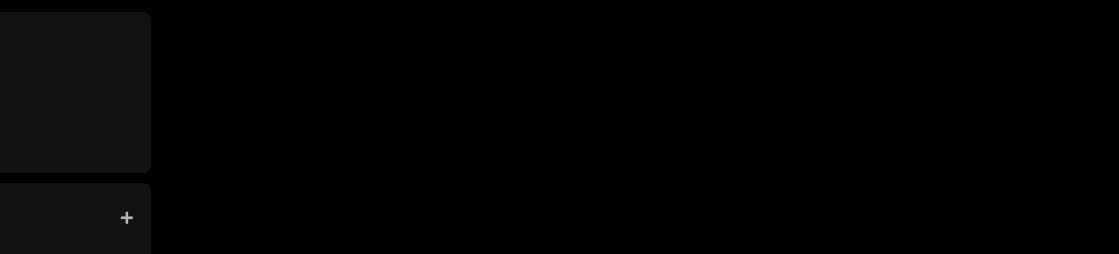
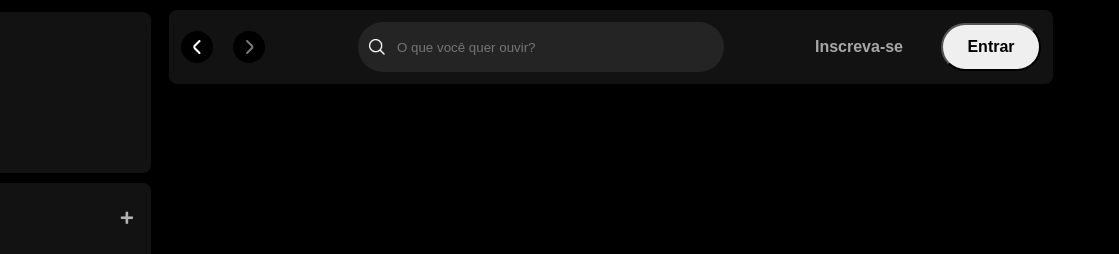
Before and after one commit to VitoriaPereiraKlapowsko/pagina-spotify, a plain HTML site: page index.html in a window 1280 px wide. Shown: the top 254 px of the page, 161-1280 px from the left. Drawn offline with Linux system fonts and the light colour scheme.

Commit message:
Fazendo a barra de pesquisa, botões de se inscrever, entrar e também flechas para navegar entre as páginas

```diff
--- a/index.html
+++ b/index.html
@@ -5,9 +5,12 @@
     <meta charset="UTF-8">
     <meta name="viewport" content="width=device-width, initial-scale=1.0">
     <title>Página Spotify</title>
+
     <link rel="stylesheet" href="./src/styles/reset.css">
     <link rel="stylesheet" href="./src/styles/vars.css">
     <link rel="stylesheet" href="./src/styles/sidebar-footer.css">
+    <link rel="stylesheet" href="./src/styles/main-content.css">
+
     <link rel="stylesheet" href="https://cdnjs.cloudflare.com/ajax/libs/font-awesome/6.5.1/css/all.min.css" />
     <link rel="stylesheet" href="https:/use.fontawesome.com/releases/v5.15.4/css/solid.css" />
     <link rel="stylesheet" href="https://use.fontawesome.com/releases/v5.15.4/css/fontawesome.css" />
@@ -64,6 +67,28 @@
             </div>
         </div>
     </div>
+    <main>
+        <div class="main-container">
+            <nav class="header__navigation">
+                <div class="navigation">
+                    <button class="arrow-left">
+                        <img src="./src/assets/icons/small-left.png" alt="Seta esquerda">
+                    </button>
+                    <button class="arrow-right">
+                        <img src="./src/assets/icons/small-right.png" alt="Seta direita">
+                    </button>
+                </div>
+                <div class="header__search">
+                    <img src="./src/assets/icons/search.png" alt="">
+                    <input id="search-input" type="text" maxlength="800" placeholder="O que você quer ouvir?" />
+                </div>
+                <div class="header__login">
+                    <button class="subscribe">Inscreva-se</button>
+                    <button class="login">Entrar</button>
+                </div>
+            </nav>
+        </div>
+    </main>
     <footer class="disclaimer-premium">
         <div class="text">
             <p class="disclaimer-premium__title">Testar o Premium de graça</p>
--- /dev/null
+++ b/src/styles/main-content.css
@@ -0,0 +1,92 @@
+.main-container { /*Header*/
+    max-width: 80vw; /*Viewport Widht e os outros 20 seriam ocupados pela parte do menu esquerdo*/
+    height: 100vh; /*Viewport Height, vai ocupar 100% da tela mesmo*/
+    margin-left: 320px;
+    margin-right: 56px;
+}
+
+.header__navigation {
+    display: flex;
+    justify-content: space-between;
+    align-items: center;
+    padding: 16px;
+    margin: 10px;
+    border-radius: 8px;
+    background-color: #121212;
+    padding: 12px;
+}
+
+.header__navigation .navigation {
+    display: flex;
+    justify-content: space-around;
+    align-items: center;
+}
+
+.header__navigation .navigation .arrow-left {
+    margin-right: 1.25rem;
+}
+
+.arrow-left,
+.arrow-right { /*Usando a , para estilizar os 2 da mesma forma, assim não preciso ficar repetindo*/
+    display: flex;
+    align-items: center;
+    justify-content: center;
+    width: 32px;
+    height: 32px;
+    background: var(--bg-icon);
+    background-color: var(--bg-arrow-color);
+    border-radius: 50%;
+    border: none;
+    cursor: pointer;
+}
+
+.header__login {
+    display: flex;
+    align-items: center;
+}
+
+.header__search {
+    display: flex;
+    align-items: center;
+    width: 364px;
+    height: 48px;
+    margin-left: 8px;
+    background-color: #242424;
+    border-radius: 500px;
+    border: 1px solid transparent;
+}
+
+.header__search img {
+    width: 16px;
+    height: 16px;
+    margin-left: 10px;
+}
+
+.header__search input {
+    background: transparent;
+    border: none;
+    padding: 0px 100px 0 12px;
+    color: #fff;
+    text-overflow: ellipsis; /*Serve para quando tem muita coisa escrita ele coloca ...*/
+    overflow: hidden; /*Não passa o campo, sem ele o de cima não funciona da forma correta*/
+    white-space: nowrap; /*Não quebra linhas, ou seja quando for escrever algo ele conserva em uma linha só continua*/
+    outline: none; /*Não fica marcado com a barrinha de outline no input*/
+}
+
+.header__login .subscribe {
+    color: #a7a7a7;
+    font-size: 16px;
+    font-weight: 700;
+    background-color: transparent;
+    margin-right: 32px;
+    border: none;
+}
+
+.header__login .login {
+    width: 100px;
+    height: 48px;
+    color: #000;
+    font-size: 16px;
+    font-weight: 700;
+    border-radius: 40px;
+}
--- a/src/styles/sidebar-footer.css
+++ b/src/styles/sidebar-footer.css
@@ -18,8 +18,8 @@ body {
     padding: 16px 0 0 16px;
 }
 
-.sidebar__navigation .logo {
-    background-color: #121212;
+.logo {
+    background: #121212;
     display: flex;
     border-radius: 8px;
     padding: 16px 0 0 16px;
@@ -79,8 +79,9 @@ body {
 
 .library .library__button .fa {
     font-size: 20px;
+    font-weight: 300;
+    color: #b3b3b3;
     margin-right: 10px;
-    font-weight: 300;
     padding-right: 8px;
 }
 
@@ -97,7 +98,7 @@ body {
     color: #b3b3b3;
     font-weight: 600;
     font-size: 14px;
-    margin: 8px 0px;
+    margin: 8px 0;
     padding: 16px 20px;
     border-radius: 10px;
 }
@@ -109,7 +110,7 @@ body {
 
 .section-playlist__content .text {
     padding-bottom: 14px;
-    color: #fff;
+    color: #FFF;
 }
 
 .section-playlist__content .title {
@@ -124,7 +125,7 @@ body {
 .section-playlist__content .section-playlist__button {
     display: flex;
     justify-content: center;
-    background-color: #fff;
+    background-color: #FFF;
     color: #000;
     border-radius: 20px;
     font-size: 12px;
@@ -133,7 +134,7 @@ body {
     text-transform: none;
     padding: 10px;
     margin-top: 12px;
-    border: 0px;
+    border: 0;
     width: 113px;
 }
 
@@ -156,7 +157,7 @@ body {
     align-items: center;
     background-color: transparent;
     border: 1px solid #878787;
-    color: #fff;
+    color: #FFF;
     font-weight: bold;
     cursor: pointer;
     width: 170px;
--- a/src/styles/vars.css
+++ b/src/styles/vars.css
@@ -1,3 +1,5 @@
-:root{ /*raiz onde podemos pegar os estilos de uma vez só, declaramos variáveis aqui*/
+:root{ /*Raiz onde podemos pegar os estilos de uma vez só, declaramos variáveis aqui*/
     --font-dm-sans: "DM Sans", sans-serif;
+    --bg-icon:#131313;
+    --bg-arrow-color:rgba(0,0,0,7)
 }
```
